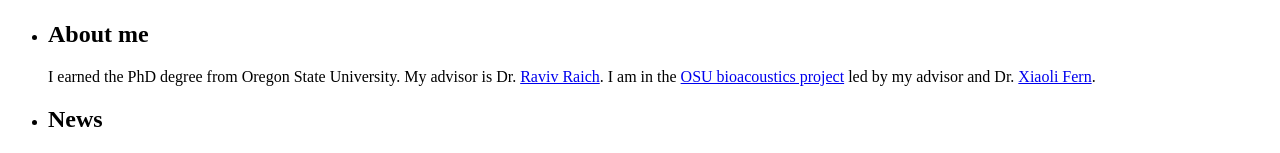
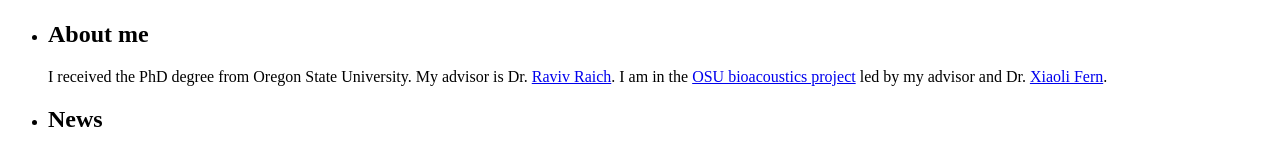
Before and after one commit to phamanhosu/researchpage, a plain HTML site: page index.html in a window 1280 px wide. Shown: the part 206-359 px from the top of the page. Drawn offline with Linux system fonts and the light colour scheme.

Commit message:
second change
change

```diff
--- a/index.html
+++ b/index.html
@@ -18,7 +18,7 @@
         </li>
     </ul>
     <p style="margin-left: 40px">
-        I earned the PhD degree from Oregon State University. My advisor is Dr. <a href="http://web.engr.oregonstate.edu/~raich/index.html">Raviv Raich</a>. I am in the <a href="http://eecs.oregonstate.edu/research/bioacoustics/"> OSU bioacoustics project<a/>  led by my advisor and Dr. <a href="http://web.engr.oregonstate.edu/~xfern/"> Xiaoli Fern</a>.
+        I received the PhD degree from Oregon State University. My advisor is Dr. <a href="http://web.engr.oregonstate.edu/~raich/index.html">Raviv Raich</a>. I am in the <a href="http://eecs.oregonstate.edu/research/bioacoustics/"> OSU bioacoustics project<a/>  led by my advisor and Dr. <a href="http://web.engr.oregonstate.edu/~xfern/"> Xiaoli Fern</a>.
 		<br/>
 
 	<ul>
```
